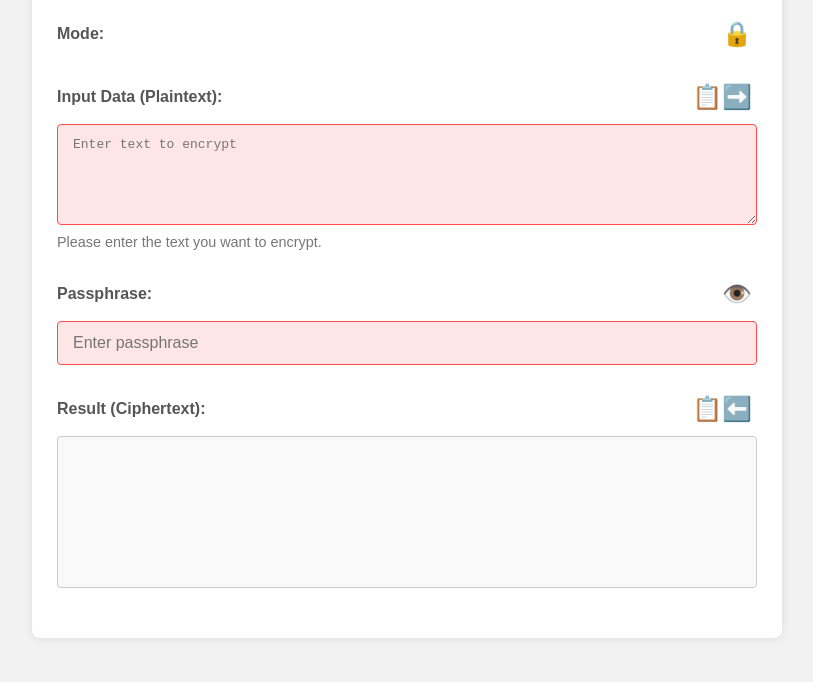
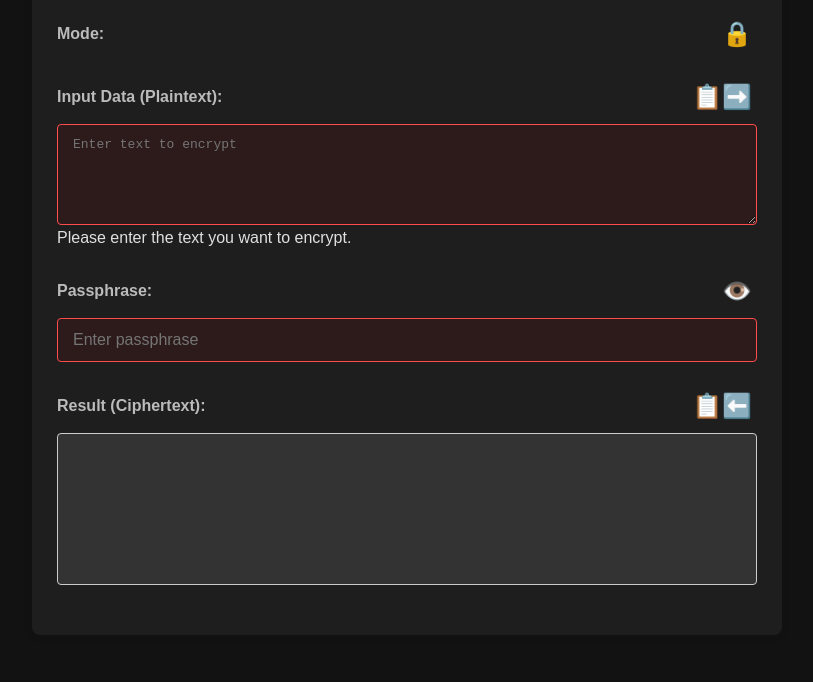
Before and after one commit to gllmAR/docsify-ciphertext, a plain HTML site: page cipher.html in a window 1280 px wide. Shown: the part 118-800 px from the top of the page, without its empty margins (233-1046 px from the left). Drawn offline with Linux system fonts and the dark colour scheme.

Commit message:
improve colors/darktheme

```diff
--- a/cipher.html
+++ b/cipher.html
@@ -9,6 +9,7 @@
       font-family: Arial, sans-serif;
       margin: 20px;
       background-color: #f2f2f2;
+      color: #333;
     }
     .container {
       max-width: 700px;
@@ -21,7 +22,6 @@
     h1 {
       text-align: center;
       margin-bottom: 30px;
-      color: #333;
     }
     /* Field Container Styling */
     .field-container {
@@ -37,7 +37,6 @@
     .field-header label {
       font-weight: bold;
       font-size: 1em;
-      color: #555;
       flex: 1; /* Allow label to take up available space */
       margin-right: 10px; /* Space between label and button */
     }
@@ -49,8 +48,6 @@
       font-size: 1.5em; /* Consistent emoji size */
       padding: 5px;
       border-radius: 4px;
-      /* Removed transition to eliminate hover animations */
-      /* Removed hover effects to maintain uniform look */
     }
     .icon-button:focus {
       outline: 2px solid #66afe9;
@@ -65,7 +62,7 @@
       box-sizing: border-box;
       resize: vertical;
       transition: border-color 0.3s, background-color 0.3s;
-      background-color: #f2f2f2; /* Light grey for normal operation */
+      background-color: #f2f2f2;
     }
     textarea:focus, input:focus, select:focus {
       border-color: #66afe9;
@@ -73,7 +70,7 @@
     }
     /* Input Error Styling */
     .error {
-      background-color: #ffe6e6; /* Light red for error */
+      background-color: #ffe6e6;
       border-color: #ff4d4d;
     }
     /* Result Display Styling */
@@ -117,28 +114,61 @@
     /* Responsive Design */
     @media (max-width: 600px) {
       .field-header {
-        /* Maintain row layout but prevent wrapping */
-        flex-wrap: nowrap; /* Prevent wrapping */
+        flex-wrap: nowrap;
       }
       .field-header label {
         font-size: 0.9em;
         margin-right: 8px;
       }
       .icon-button {
-        font-size: 1.3em; /* Adjust size for smaller screens */
+        font-size: 1.3em;
       }
     }
-    /* Suggestion Text Styling */
-    .suggestion {
-      font-size: 0.9em;
-      color: #777;
-      margin-top: 5px;
+    /* Dark Mode Support */
+    @media (prefers-color-scheme: dark) {
+      body {
+        background-color: #121212;
+        color: #e0e0e0;
+      }
+      .container {
+        background-color: #1e1e1e;
+        border-color: #333;
+      }
+      h1 {
+        color: #fff;
+      }
+      label {
+        color: #bbb;
+      }
+      textarea, input, select {
+        background-color: #333;
+        color: #fff;
+        border-color: #555;
+      }
+      textarea:focus, input:focus, select:focus {
+        border-color: #66afe9;
+        background-color: #444;
+      }
+      .result {
+        background-color: #333;
+        color: #ddd;
+      }
+      .error {
+      background-color: #7711112b;
+      border-color: #ff4d4d;
+    }
+      .notification {
+        background-color: #444;
+      }
+      .icon-button {
+        color: #fff;
+      }
     }
   </style>
 </head>
 <body>
   <div class="container">
-    <h1>Encryption/Decryption Interface</h1>
+    <h1>CipherText</h1>
 
     <!-- Mode Toggle Field -->
     <div class="field-container">
@@ -568,6 +598,24 @@
       restorePassphrase();
     });
 
+    function handleDarkModePreference() {
+      const prefersDarkScheme = window.matchMedia('(prefers-color-scheme: dark)');
+
+      function updateDarkMode() {
+        if (prefersDarkScheme.matches) {
+          document.body.classList.add('dark');
+        } else {
+          document.body.classList.remove('dark');
+        }
+      }
+
+      // Apply on load
+      updateDarkMode();
+
+      // Listen for changes in system theme
+      prefersDarkScheme.addEventListener('change', updateDarkMode);
+    }
+
     // Initial setup on page load
     window.addEventListener('load', () => {
       // Restore passphrase if it exists in sessionStorage
@@ -575,6 +623,7 @@
       validateInputs();
       updateInputFields('encrypt'); // Initialize input fields
       processData(); // Trigger initial processing if needed
+      handleDarkModePreference(); // Apply dark mode based on preference
     });
   </script>
 </body>
```
